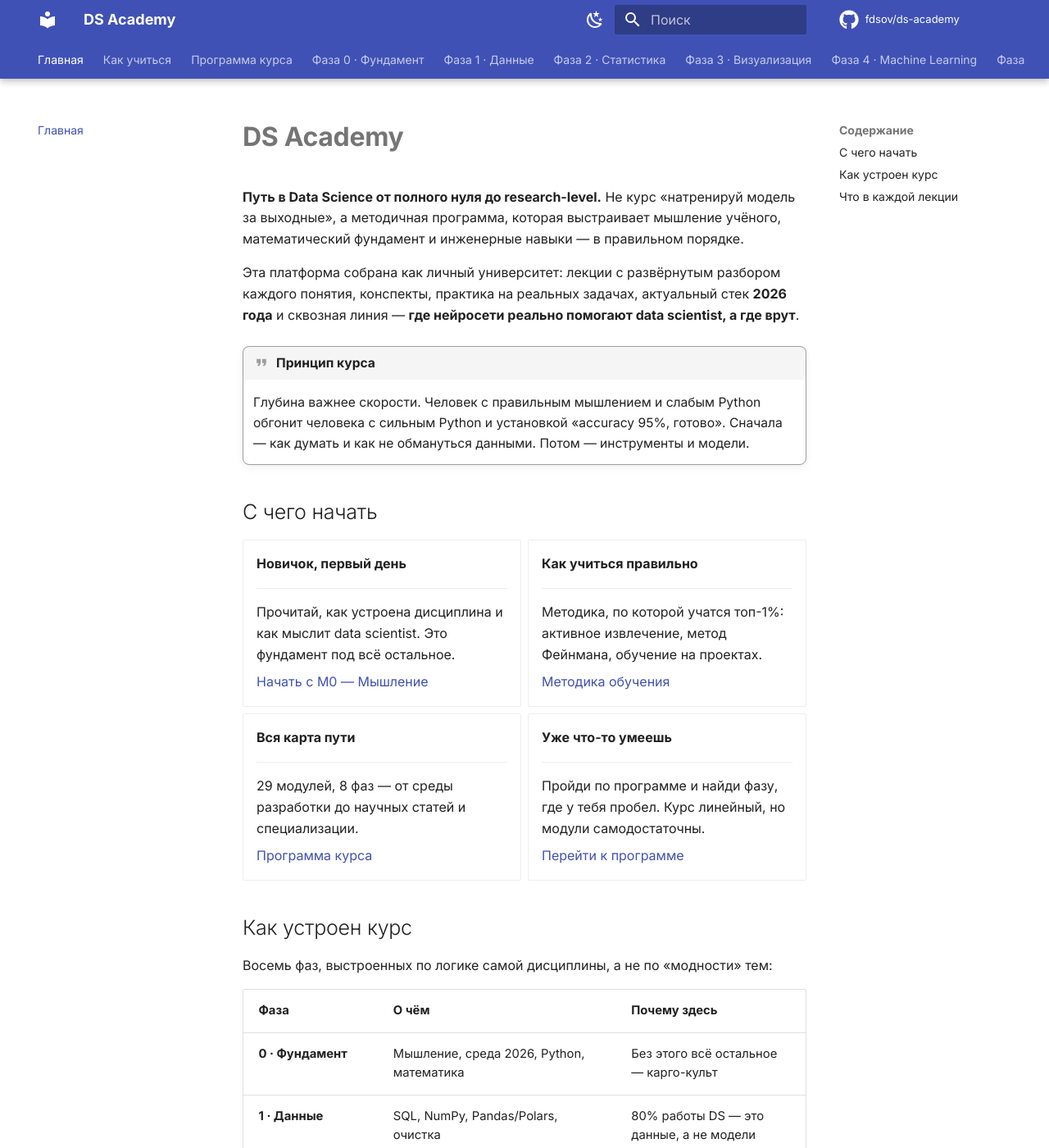
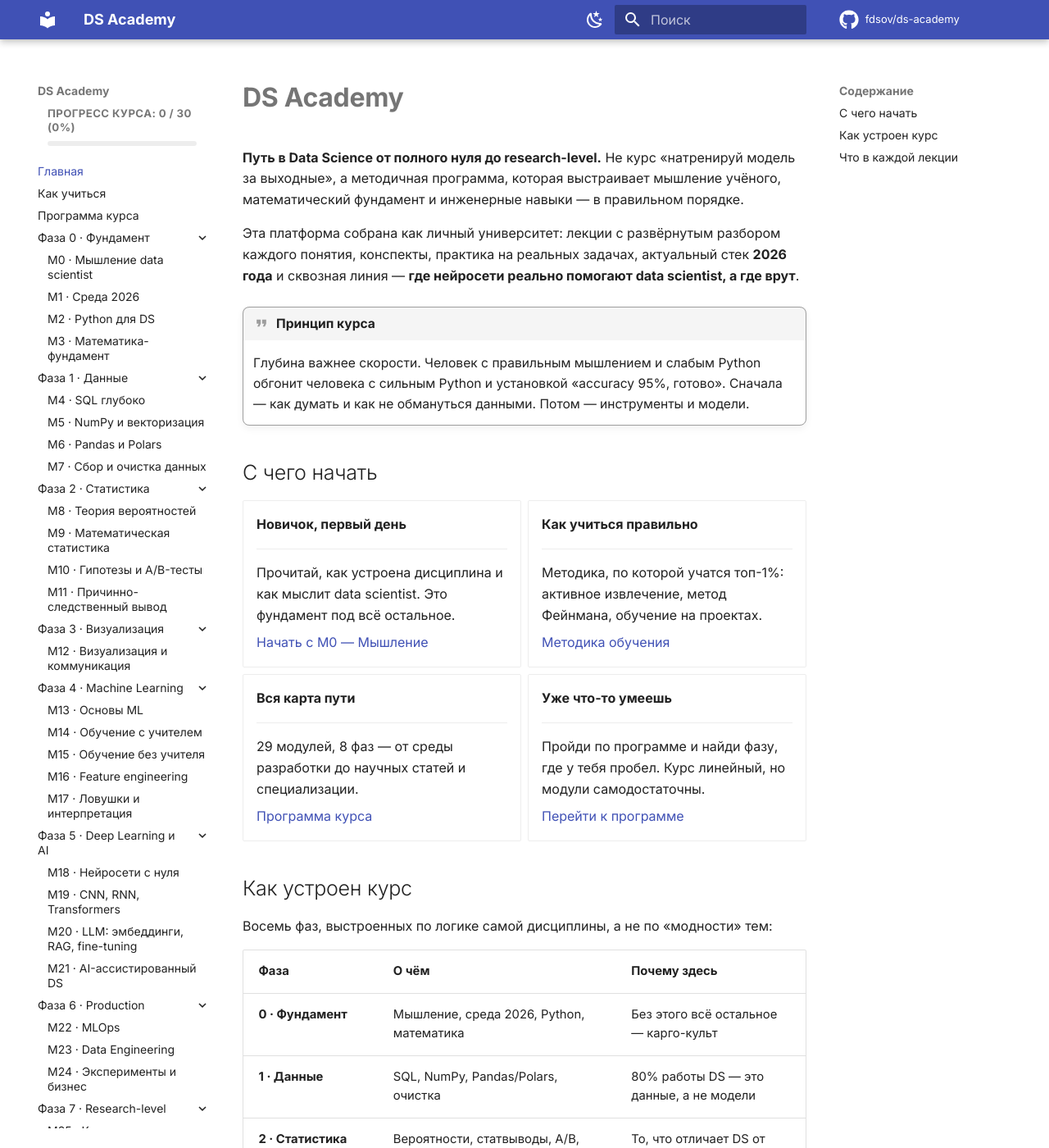
Before and after one commit to fdsov/ds-academy, an MkDocs documentation site: the page built from docs/index.md, in a window 1280 px wide and 1400 px high. Shown: the whole window at 82% size. Built offline with MkDocs 1.6.1 and Material for MkDocs 9.7.7, drawn with Linux system fonts in a browser that asks for light colours; comment, search, counter and statistics services are not loaded.

Commit message:
Stepik-стиль навигации: левый сайдбар-силлабус + прогресс уроков
Убраны верхние табы (navigation.expand), добавлен per-урок трекер прохождения с localStorage, метки в сайдбаре и общий прогресс-бар курса.

Co-Authored-By: Claude Opus 4.8 (1M context) <noreply@anthropic.com>

```diff
--- /dev/null
+++ b/docs/javascripts/progress.js
@@ -0,0 +1,87 @@
+(function () {
+  "use strict";
+  var PREFIX = "dsa:done:";
+
+  function curKey() { return PREFIX + location.pathname; }
+  function isDone(path) { return localStorage.getItem(PREFIX + path) === "1"; }
+
+  function markSidebar() {
+    var links = document.querySelectorAll(".md-nav__link");
+    links.forEach(function (a) {
+      var path;
+      try { path = new URL(a.href).pathname; } catch (e) { return; }
+      if (isDone(path)) a.classList.add("dsa-done");
+      else a.classList.remove("dsa-done");
+    });
+  }
+
+  function renderCounter() {
+    // Общий прогресс по всем урокам, ссылки на которые есть в навигации
+    var seen = {};
+    var total = 0, done = 0;
+    document.querySelectorAll(".md-nav__link").forEach(function (a) {
+      var path;
+      try { path = new URL(a.href).pathname; } catch (e) { return; }
+      if (seen[path]) return;
+      // считаем только страницы-уроки (внутри фаз/практикума)
+      if (!/\/(phase\d|practicum)\//.test(path)) return;
+      seen[path] = true;
+      total += 1;
+      if (isDone(path)) done += 1;
+    });
+    var box = document.querySelector(".dsa-counter");
+    if (!box) {
+      var primary = document.querySelector(".md-nav--primary > .md-nav__title");
+      if (!primary) return;
+      box = document.createElement("div");
+      box.className = "dsa-counter";
+      primary.insertAdjacentElement("afterend", box);
+    }
+    var pct = total ? Math.round((done / total) * 100) : 0;
+    box.innerHTML =
+      '<div class="dsa-counter__label">Прогресс курса: ' + done + " / " + total + " (" + pct + "%)</div>" +
+      '<div class="dsa-counter__bar"><span style="width:' + pct + '%"></span></div>';
+  }
+
+  function injectToggle() {
+    var article = document.querySelector(".md-content__inner");
+    if (!article) return;
+    var h1 = article.querySelector("h1");
+    if (!h1) return;
+    // только на страницах-уроках
+    if (!/\/(phase\d|practicum)\//.test(location.pathname)) return;
+    if (article.querySelector(".lesson-progress")) return;
+
+    var btn = document.createElement("button");
+    btn.type = "button";
+    btn.className = "lesson-progress";
+
+    function refresh() {
+      var done = localStorage.getItem(curKey()) === "1";
+      btn.classList.toggle("done", done);
+      btn.textContent = done ? "Пройдено — снять отметку" : "Отметить как пройденное";
+    }
+    btn.addEventListener("click", function () {
+      var done = localStorage.getItem(curKey()) === "1";
+      if (done) localStorage.removeItem(curKey());
+      else localStorage.setItem(curKey(), "1");
+      refresh();
+      markSidebar();
+      renderCounter();
+    });
+    refresh();
+    h1.insertAdjacentElement("afterend", btn);
+  }
+
+  function run() {
+    injectToggle();
+    markSidebar();
+    renderCounter();
+  }
+
+  if (typeof document$ !== "undefined" && document$.subscribe) {
+    document$.subscribe(run);
+  } else {
+    document.addEventListener("DOMContentLoaded", run);
+  }
+})();
--- a/docs/stylesheets/extra.css
+++ b/docs/stylesheets/extra.css
@@ -39,3 +39,66 @@
 .md-typeset table:not([class]) {
   font-size: 0.74rem;
 }
+
+/* Stepik-стиль: отметка прохождения урока */
+.lesson-progress {
+  display: inline-block;
+  cursor: pointer;
+  user-select: none;
+  font-size: 0.7rem;
+  font-weight: 600;
+  padding: 0.35rem 0.95rem;
+  border-radius: 999px;
+  border: 1px solid var(--md-accent-fg-color);
+  background: transparent;
+  color: var(--md-accent-fg-color);
+  margin: 0.1rem 0 1.4rem;
+  transition: background 0.15s, color 0.15s;
+}
+.lesson-progress:hover {
+  background: var(--md-accent-fg-color);
+  color: #fff;
+}
+.lesson-progress.done {
+  background: #2e7d32;
+  border-color: #2e7d32;
+  color: #fff;
+}
+
+/* Зелёная метка пройденного урока в левом сайдбаре */
+.md-nav__link.dsa-done::after {
+  content: "";
+  display: inline-block;
+  width: 7px;
+  height: 7px;
+  border-radius: 50%;
+  background: #2e7d32;
+  margin-left: 0.45rem;
+  flex: 0 0 auto;
+}
+
+/* Общий прогресс-бар курса над деревом навигации */
+.dsa-counter {
+  padding: 0.5rem 0.8rem 0.7rem;
+  margin: 0 0.4rem 0.4rem;
+}
+.dsa-counter__label {
+  font-size: 0.66rem;
+  font-weight: 700;
+  color: var(--md-default-fg-color--light);
+  margin-bottom: 0.35rem;
+  text-transform: uppercase;
+  letter-spacing: 0.03em;
+}
+.dsa-counter__bar {
+  height: 6px;
+  border-radius: 999px;
+  background: var(--md-default-fg-color--lightest);
+  overflow: hidden;
+}
+.dsa-counter__bar > span {
+  display: block;
+  height: 100%;
+  background: #2e7d32;
+  transition: width 0.25s;
+}
--- a/mkdocs.yml
+++ b/mkdocs.yml
@@ -28,9 +28,8 @@ theme:
     text: Inter
     code: JetBrains Mono
   features:
-    - navigation.tabs
-    - navigation.tabs.sticky
-    - navigation.sections
+    - navigation.expand
+    - navigation.indexes
     - navigation.top
     - navigation.tracking
     - navigation.footer
@@ -81,6 +80,7 @@ markdown_extensions:
 extra_javascript:
   - javascripts/mathjax.js
   - https://unpkg.com/mathjax@3/es5/tex-mml-chtml.js
+  - javascripts/progress.js
 
 extra_css:
   - stylesheets/extra.css
```
